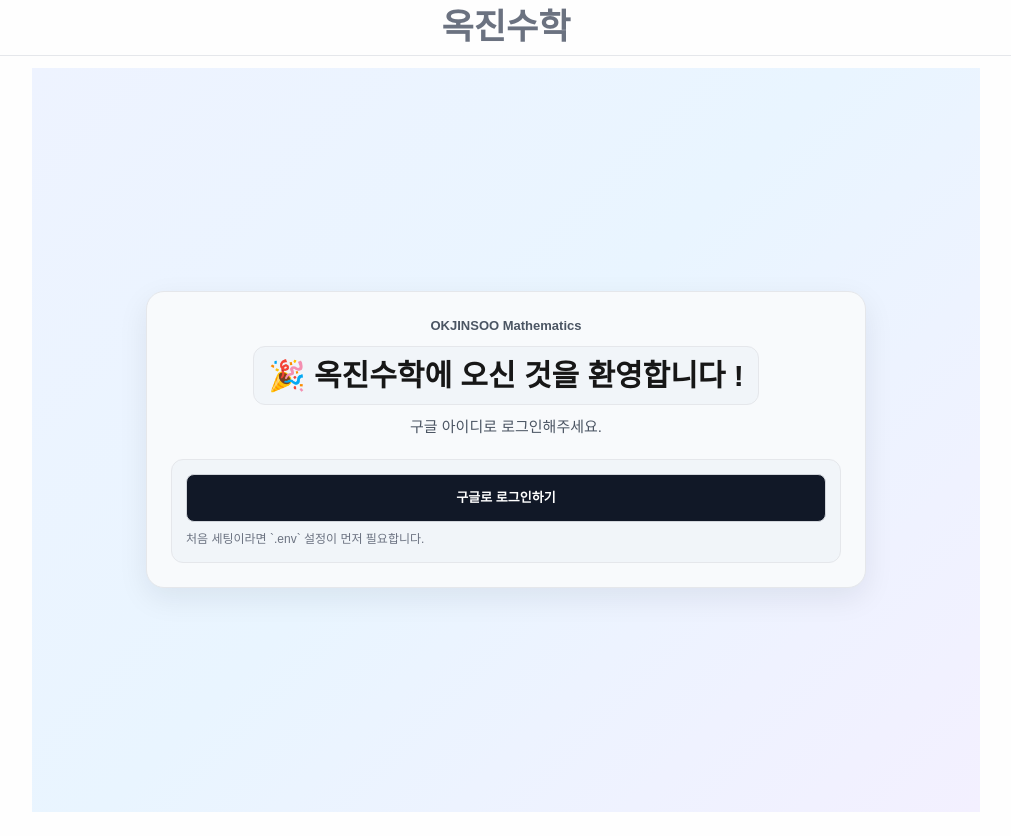
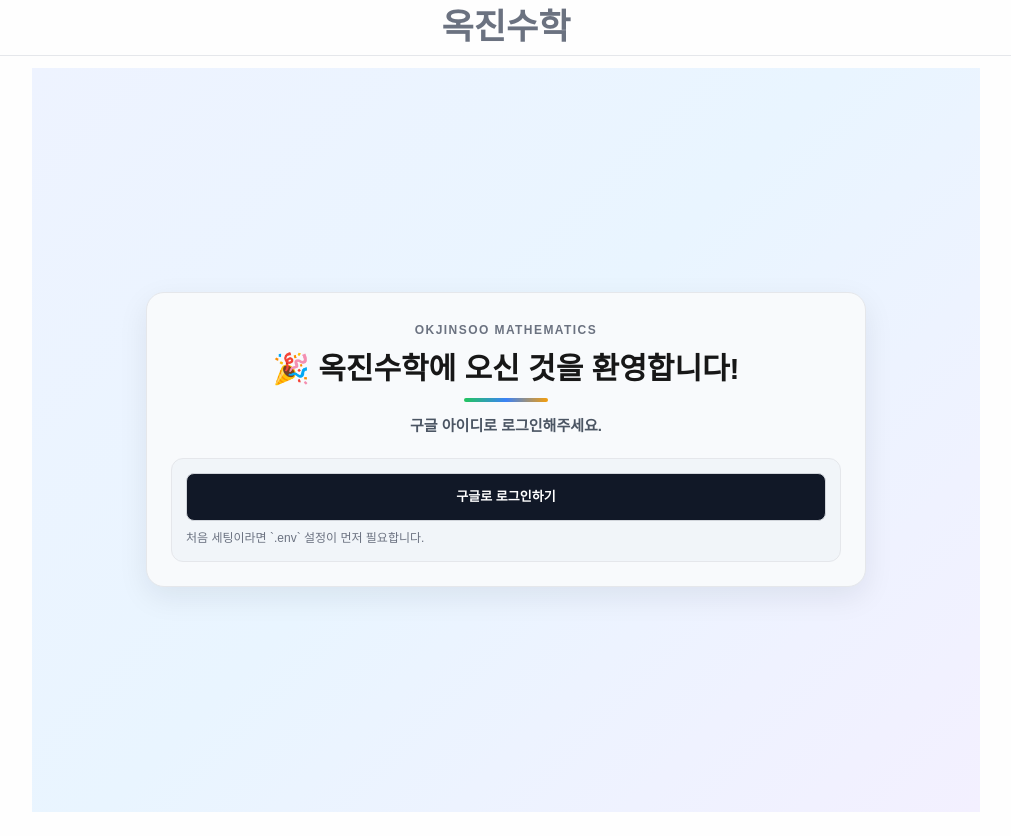
Before and after one commit to okjinsoo/okjinsoowebapp, a Next.js app: page / in a window 1280 px wide. Shown: the whole page, without its empty margins (134-1145 px from the left). Built offline with nearby package versions, Linux system fonts and the light colour scheme; no server answers.

Commit message:
Refresh home hero typography and emphasis

```diff
--- a/app/page.tsx
+++ b/app/page.tsx
@@ -118,26 +118,39 @@ export default function HomePage() {
           boxShadow: "0 10px 30px rgba(15, 23, 42, 0.08)",
         }}
       >
-        <div style={{ textAlign: "center" }}>
-          <div style={{ fontSize: 13, color: "var(--text-subtle)", fontWeight: 700 }}>
+        <div style={{ textAlign: "center", paddingTop: 4 }}>
+          <div
+            style={{
+              fontSize: 12,
+              color: "var(--text-muted)",
+              fontWeight: 800,
+              letterSpacing: "0.12em",
+              textTransform: "uppercase",
+            }}
+          >
             OKJINSOO Mathematics
           </div>
           <h1
             style={{
-              marginTop: 10,
-              fontSize: 30,
+              marginTop: 12,
+              fontSize: "clamp(28px, 5vw, 42px)",
               fontWeight: 900,
-              lineHeight: 1.25,
-              display: "inline-block",
-              padding: "10px 14px",
-              borderRadius: 12,
-              border: "1px solid var(--surface-border)",
-              background: "var(--home-card-sub-bg)",
+              lineHeight: 1.18,
+              color: "var(--foreground)",
             }}
           >
-            🎉 옥진수학에 오신 것을 환영합니다 !
+            🎉 옥진수학에 오신 것을 환영합니다!
           </h1>
-          <p style={{ marginTop: 10, color: "var(--text-subtle)", lineHeight: 1.6 }}>
+          <div
+            style={{
+              margin: "12px auto 0",
+              width: 84,
+              height: 4,
+              borderRadius: 999,
+              background: "linear-gradient(90deg, #22c55e 0%, #3b82f6 50%, #f59e0b 100%)",
+            }}
+          />
+          <p style={{ marginTop: 12, color: "var(--text-subtle)", lineHeight: 1.6, fontWeight: 600 }}>
             구글 아이디로 로그인해주세요.
           </p>
         </div>
```
